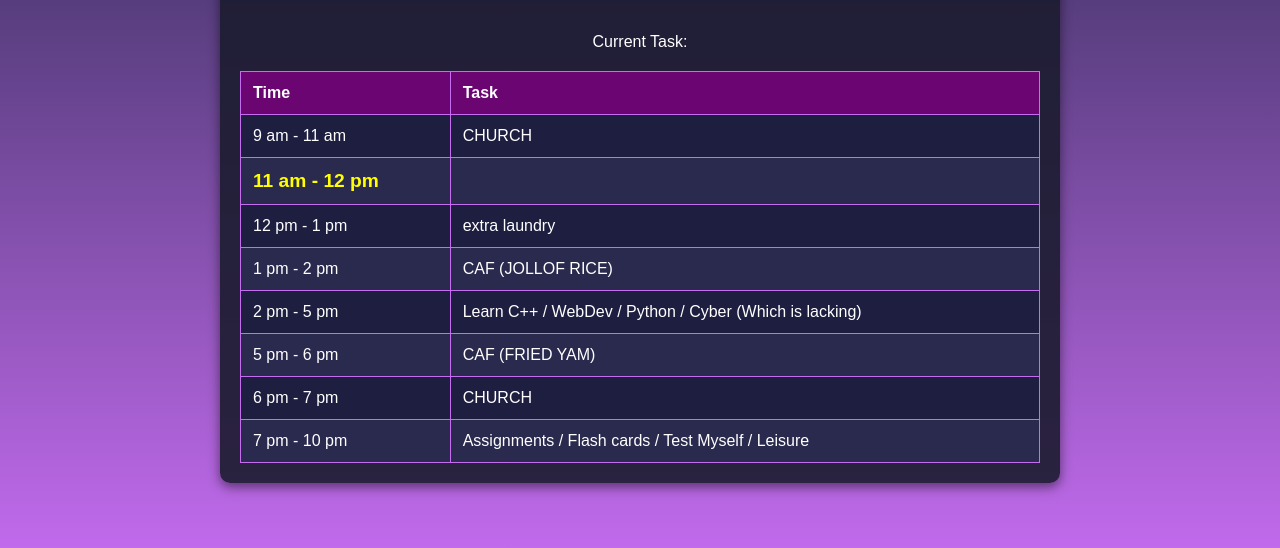
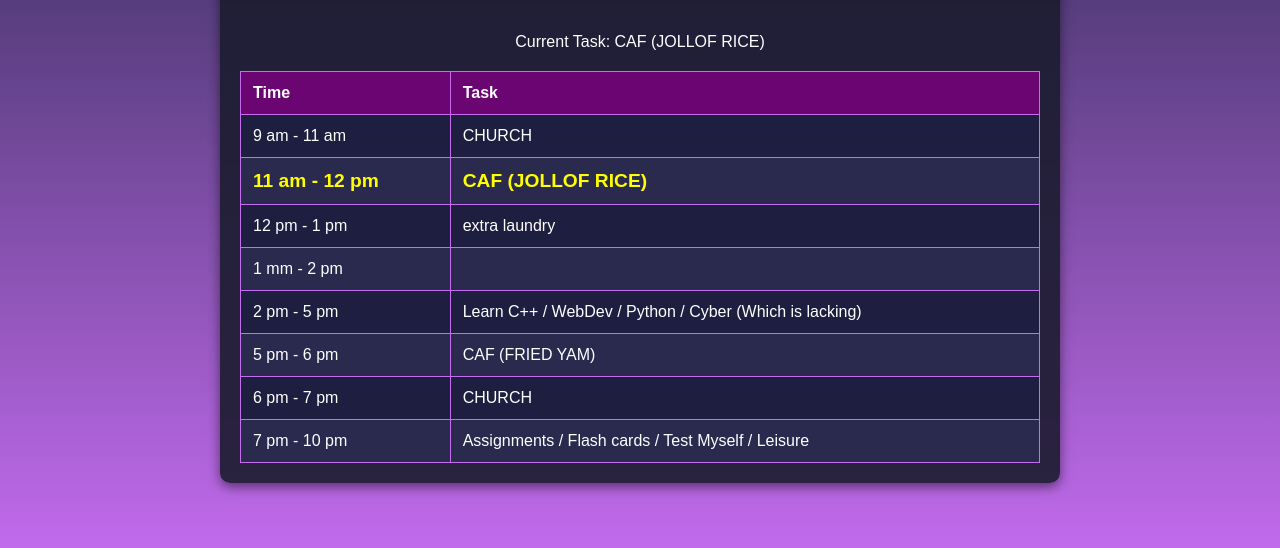
Before and after one commit to Roblominmus/roblominmus.github.io, a plain HTML site: page index.html in a window 1280 px wide. Shown: the part 230-778 px from the top of the page. Drawn offline with Linux system fonts and the light colour scheme.

Commit message:
change to scedule

```diff
--- a/index.html
+++ b/index.html
@@ -189,9 +189,9 @@
                 },
                 "Saturday": {
                     "9 am - 11 am": "CHURCH",
-                    "11 am - 12 pm": "     ",
+                    "11 am - 12 pm": "CAF (JOLLOF RICE)",
                     "12 pm - 1 pm": "extra laundry",
-                    "1 pm - 2 pm": "CAF (JOLLOF RICE)",
+                    "1 mm - 2 pm": "     ",
                     "2 pm - 5 pm": "Learn C++ / WebDev / Python / Cyber (Which is lacking)",
                     "5 pm - 6 pm": "CAF (FRIED YAM)",
                     "6 pm - 7 pm": "CHURCH",
```
